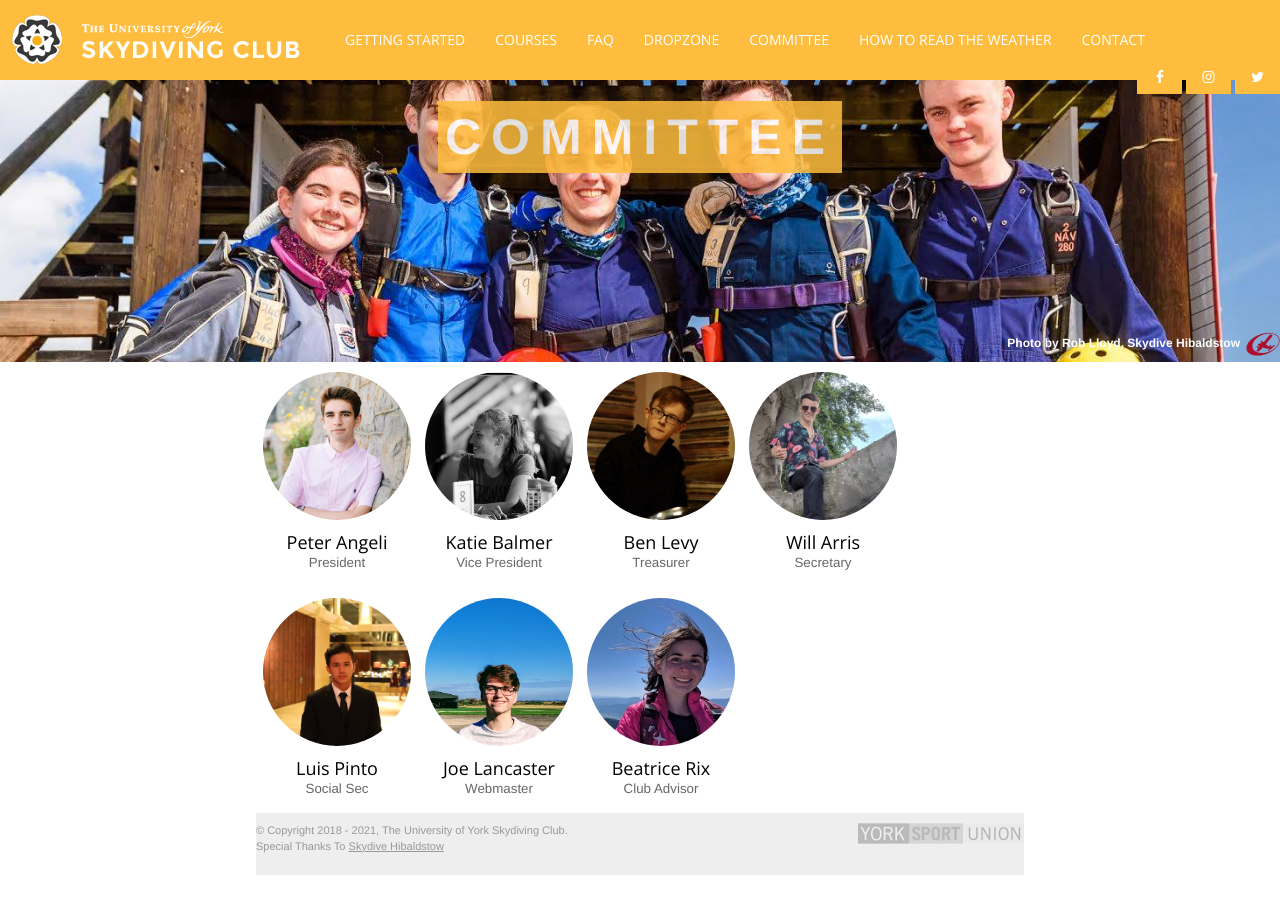
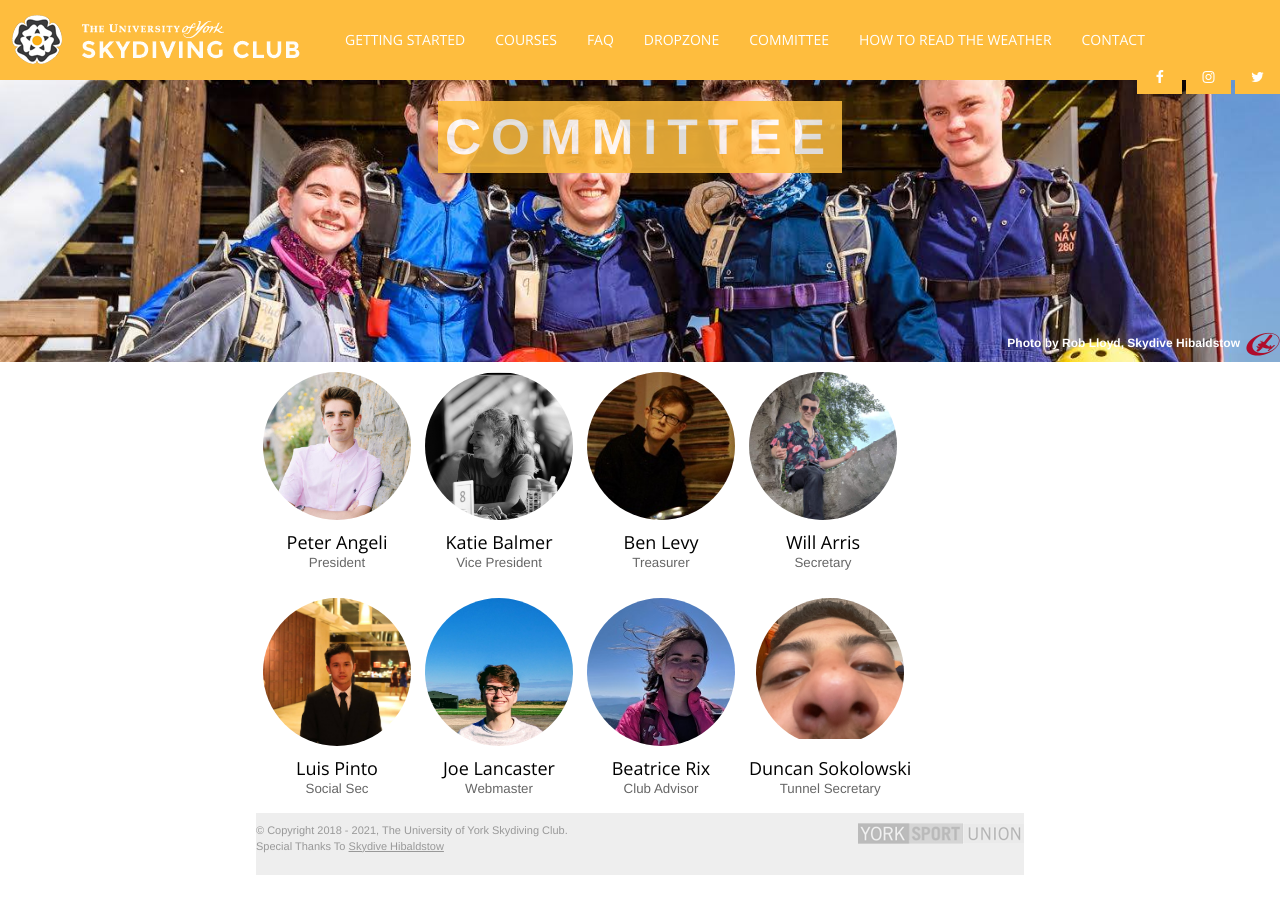
Before and after one commit to uoysc/uoysc.github.io, a Jekyll site: the page built from committee/index.html, in a window 1280 px wide and 900 px high, scrolled down 88 px. Built offline with Jekyll 4.4.1, drawn with Linux system fonts in a browser that asks for light colours; nearby versions of some CDN libraries; comment, search, counter and statistics services are not loaded.

Commit message:
Update index.html
Adding Duncan and whitespace between others

```diff
--- a/committee/index.html
+++ b/committee/index.html
@@ -20,6 +20,7 @@ title: The Committee
     <h4>Peter Angeli</h4>
     <p>President</p>
   </div>
+
   <div class="committee">
     <div class = "circle">
       <img onerror="this.src='../images/committee/default.jpg'" src="../images/committee/Katie_Balmer.jpg" alt="Katie Balmer"/>
@@ -43,6 +44,7 @@ title: The Committee
     <h4>Will Arris</h4>
     <p>Secretary</p>
   </div>
+
   <div class="committee">
     <div class = "circle">
       <img onerror="this.src='../images/committee/default.jpg'" src="../images/committee/Luis_Pinto.jpg" alt="Luis Pinto"/>
@@ -66,3 +68,11 @@ title: The Committee
     <h4>Beatrice Rix</h4>
     <p>Club Advisor</p>
   </div>
+
+  <div class="committee">
+    <div class = "circle">
+      <img onerror="this.src='../images/committee/default.jpg'" src="../images/committee/Screenshot 2022-09-27 005526.jpg" alt="Duncan Sokolowski"/>
+    </div>
+    <h4>Duncan Sokolowski</h4>
+    <p>Tunnel Secretary</p>
+  </div>
```
